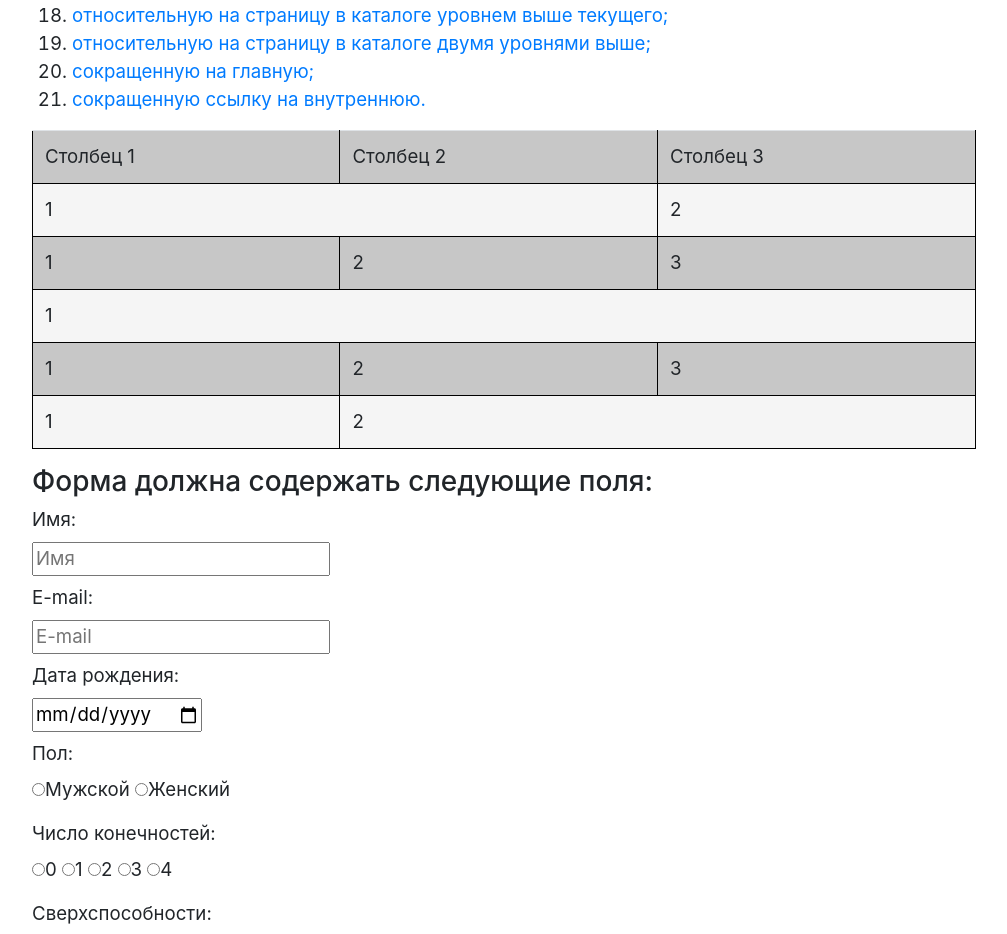
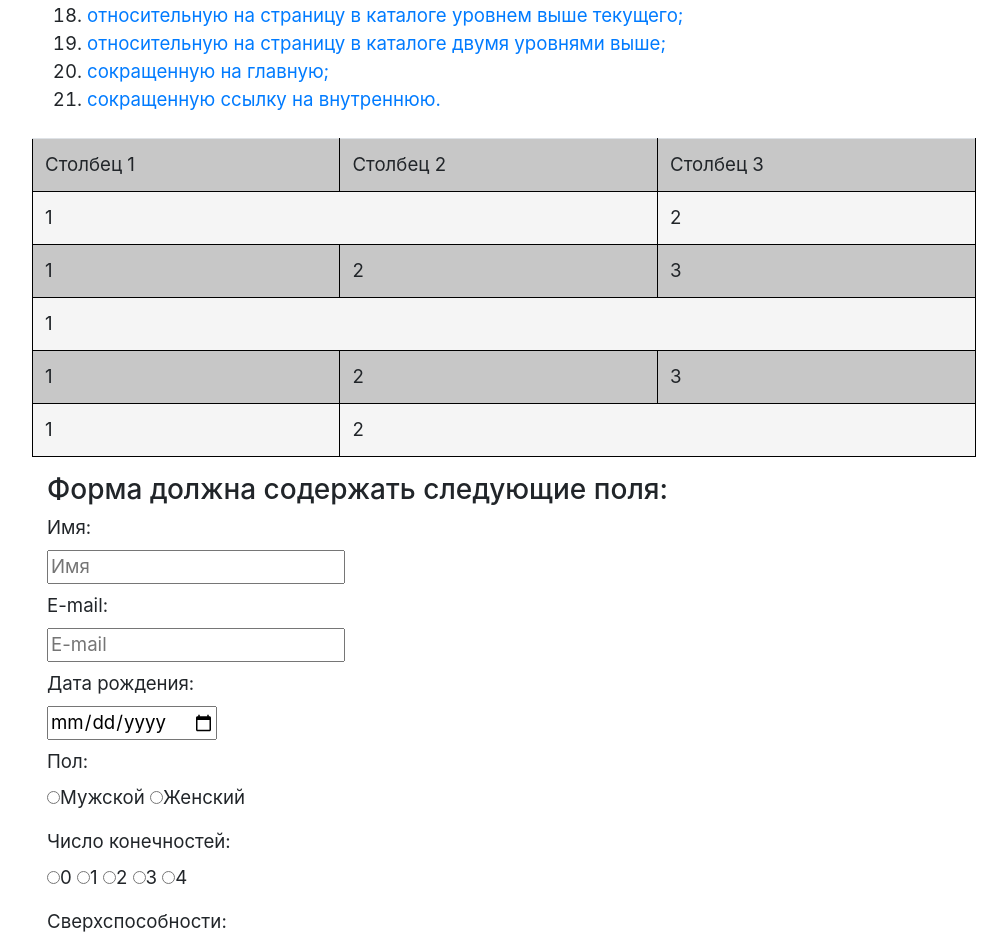
Before and after one commit to Bagi4-source/Task4, a plain HTML site: page index.html in a window 1280 px wide. Shown: the part 1168-2102 px from the top of the page, without its empty margins (136-1143 px from the left). Drawn offline with nearby package versions, Linux system fonts and the light colour scheme.

Commit message:
Add files via upload

```diff
--- a/index.html
+++ b/index.html
@@ -28,8 +28,8 @@
         <div class="nav-item col-sm"><a href="#footer">Подвал</a></div>
     </div>
 </nav>
-<div id="links" class="content mx-auto p-2">
-    <div>
+<div id="links" class="content row mx-auto p-2">
+    <div class="col-sm-12">
         <h3>Список должен содержать следующие гиперссылки:</h3>
         <ol>
             <li><a href="www.kubsu.ru">абсолютную гиперссылку на главную страницу сайта example.com;</a></li>
@@ -84,7 +84,7 @@
             <li><a href="/page">сокращенную ссылку на внутреннюю.</a></li>
         </ol>
     </div>
-    <table class="table">
+    <table class="table col-sm-12 my-2">
         <thead>
         <tr>
             <td>Столбец 1</td>
@@ -117,7 +117,7 @@
         </tbody>
     </table>
 
-    <div id="form">
+    <div id="form" class="col-sm-12 my-2">
         <h3>Форма должна содержать следующие поля:</h3>
         <div style="width: 250px;">
             <form>
```
